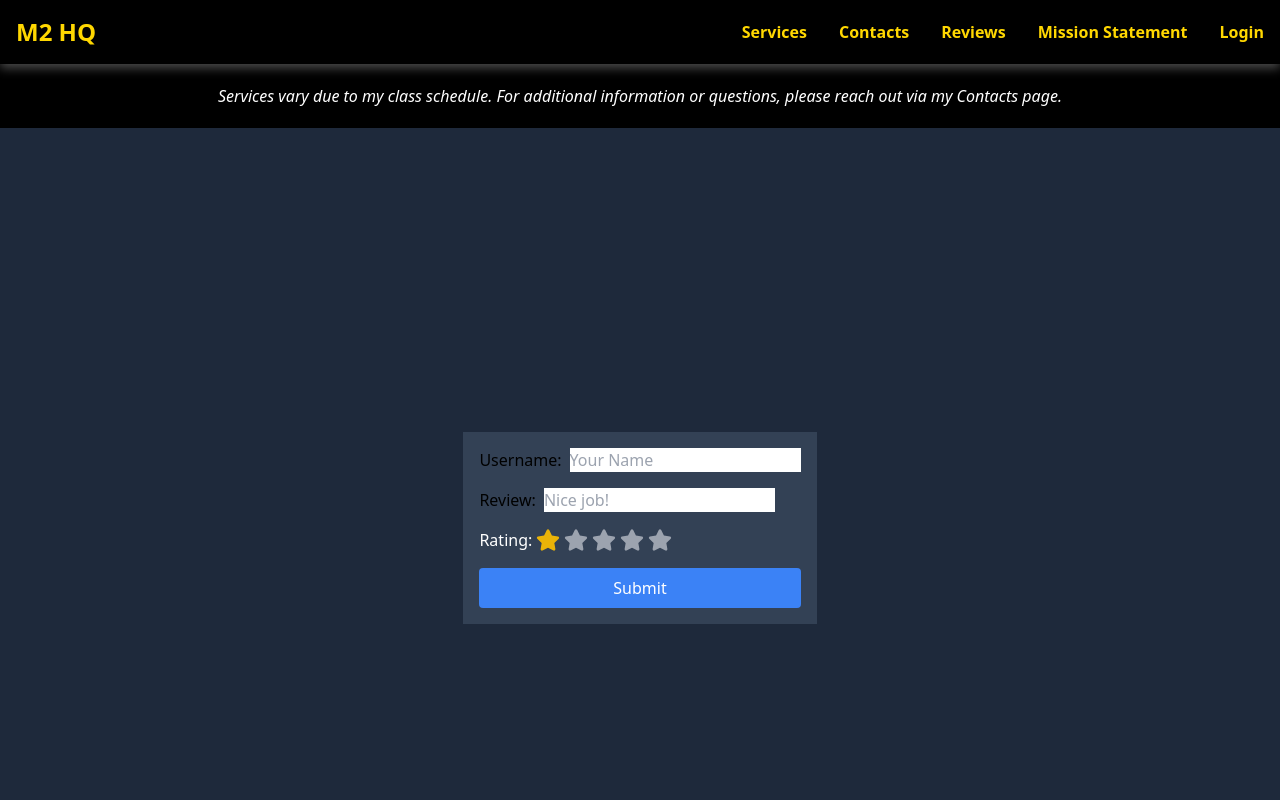
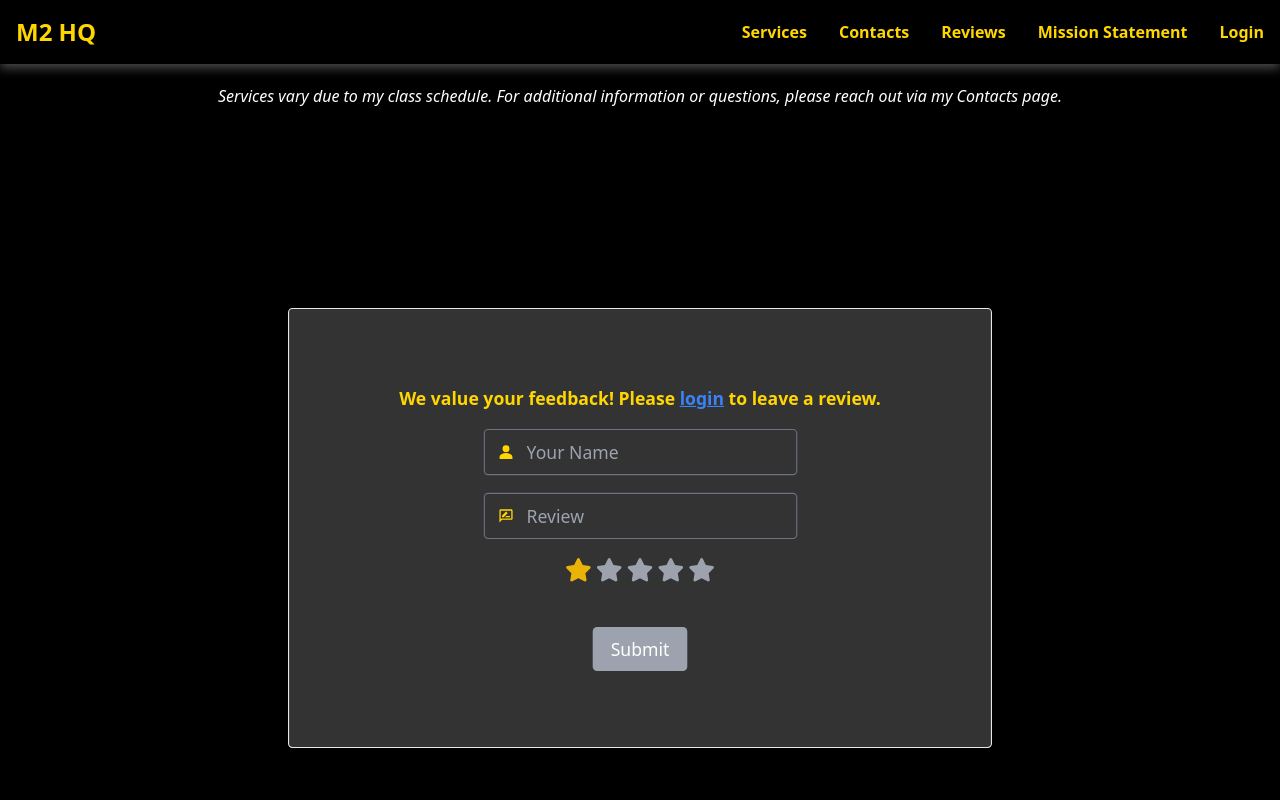
Before and after one commit to iSmirk-01/Landing-page, a Next.js app: page /reviews/submit in a window 1280 px wide. Shown: the top 800 px of the page. Built offline with nearby package versions, Linux system fonts and the light colour scheme.

Commit message:
made review page fit theme

```diff
--- a/app/reviews/submit/page.js
+++ b/app/reviews/submit/page.js
@@ -1,9 +1,13 @@
 "use client"
 import { FaStar } from "react-icons/fa";
 import { useReducer, useState } from "react";
-import axios from "axios";
+import { IoPersonSharp } from "react-icons/io5";
+import { MdOutlineRateReview } from "react-icons/md";
+import { useUser } from "@/app/context/UserProvider";
+import Link from "next/link";
 
 function AddReview() {
+  const {userData} = useUser()
   const [status, setStatus] = useState("");
   const initState = {
     username: "",
@@ -63,13 +67,23 @@ function AddReview() {
   };
 
   return (
-    <div className="h-screen w-full bg-slate-800 flex items-center justify-center text-black">
+    <div className="h-screen w-full flex items-center justify-center text-black">
       <form
         onSubmit={handleSubmit}
-        className="flex flex-col gap-4 bg-slate-700 p-4"
+        className="flex flex-col gap-4 p-5 border w-2/4 h-2/4 items-center justify-center bg-white/20 rounded scale-110"
       >
-        <label className="flex gap-2">
-          Username:
+        {!userData.isLoggedIn && (
+          <div className="text-Yellow font-bold">
+            We value your feedback! Please {" "}
+            <Link className="underline text-blue-500" href="/login">
+              login
+            </Link>
+            {" "}
+            to leave a review.
+          </div>
+        )}
+        <div className="flex items-center gap-3 border border-gray-500 rounded px-3 py-2 hover:scale-[1.05] transition-all duration-300">
+          <IoPersonSharp className="text-Yellow" />
           <input
             type="text"
             placeholder="Your Name"
@@ -81,13 +95,14 @@ function AddReview() {
                 value: e.target.value,
               })
             }
+            className="w-full bg-transparent text-white outline-none placeholder-gray-400"
           />
-        </label>
-        <label className="flex gap-2">
-          Review:
+        </div>
+        <div className="flex items-center gap-3 border border-gray-500 rounded px-3 py-2 hover:scale-[1.05] transition-all duration-300">
+          <MdOutlineRateReview className="text-Yellow" />
           <input
             type="text"
-            placeholder="Nice job!"
+            placeholder="Review"
             required
             onChange={(e) =>
               dispatch({
@@ -96,10 +111,10 @@ function AddReview() {
                 value: e.target.value,
               })
             }
+            className="w-full bg-transparent text-white outline-none placeholder-gray-400"
           />
-        </label>
+        </div>
         <div className="flex gap-1 items-center">
-          <span className="text-white">Rating:</span>
           {[1, 2, 3, 4, 5].map((star) => (
             <FaStar
               key={star}
@@ -113,7 +128,9 @@ function AddReview() {
         </div>
         <button
           type="submit"
-          className="bg-blue-500 text-white py-2 px-4 rounded"
+          className="bg-blue-500 text-white py-2 px-4 rounded mt-6
+          hover:bg-Yellow active:bg-blue-200 disabled:bg-gray-400 hover:text-black disabled:hover:text-white"
+          disabled={!state.username || !state.review || !userData.isLoggedIn}
         >
           Submit
         </button>
```
